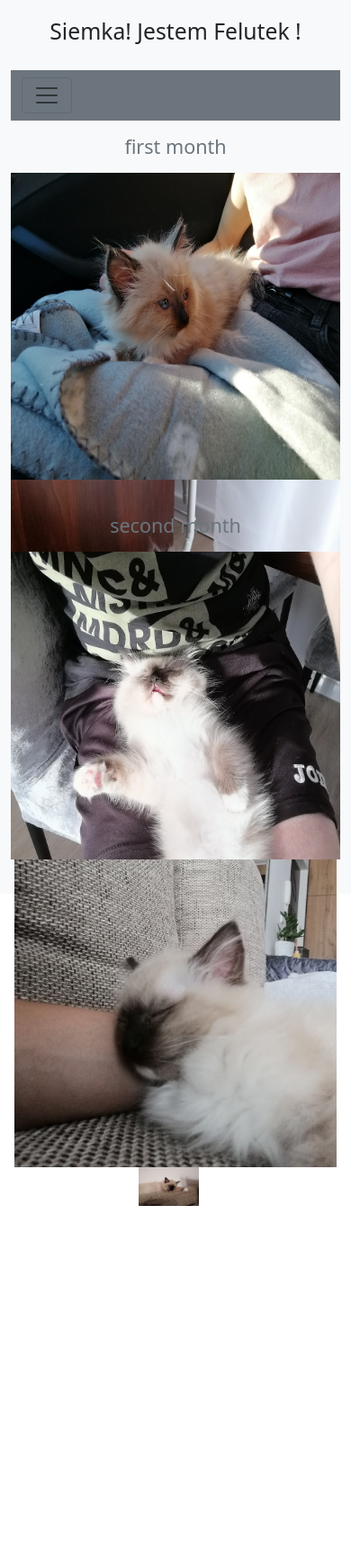
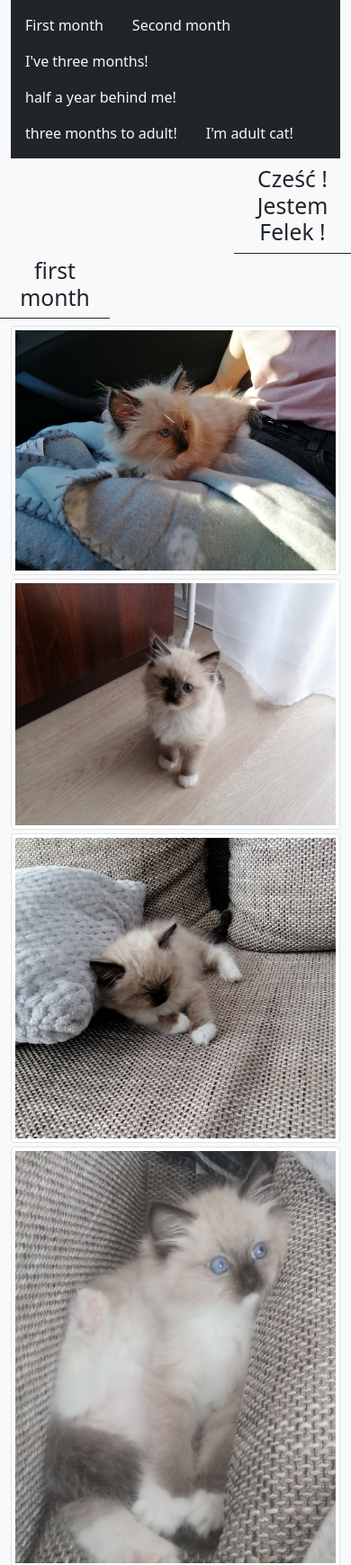
Before and after one commit to AlbertB93/Felek, a plain HTML site: page index.html in a window 390 px wide. Shown: the top 1739 px of the page at 90% size. Before the commit the page ends 1350 px from the top, so only its background shows below. Drawn offline with nearby package versions, Linux system fonts and the light colour scheme.

Commit message:
Simple page wth BS5.  Added Nav.

```diff
--- a/index.html
+++ b/index.html
@@ -3,7 +3,7 @@
   <head>
     <meta charset="UTF-8" />
     <meta name="viewport" content="width=device-width, initial-scale=1.0" />
-    <title>Document</title>
+    <title>Poznaj Felka!</title>
     <link
       href="https://cdn.jsdelivr.net/npm/bootstrap@5.0.2/dist/css/bootstrap.min.css"
       rel="stylesheet"
@@ -13,116 +13,177 @@
   </head>
   <body>
     <div class="container-fluid bg-light">
-      <div class="row p-1">
-        <div class="col p-3">
-          <h2 class="text-center">Siemka! Jestem Felutek !</h2>
+      <nav
+        id="navbar-example2"
+        class="navbar m-0 sticky-top navbar-dark bg-dark d-flex justify-content-end"
+      >
+        <ul class="nav nav-pills">
+          <li class="nav-item">
+            <a class="nav-link link-light" href="#1m">First month</a>
+          </li>
+          <li class="nav-item">
+            <a class="nav-link link-light" href="#2m">Second month</a>
+          </li>
+          <li class="nav-item">
+            <a class="nav-link link-light" href="#3m">I've three months!</a>
+          </li>
+          <li class="nav-item">
+            <a class="nav-link link-light" href="#6m"
+              >half a year behind me!
+            </a>
+          </li>
+          <li class="nav-item">
+            <a class="nav-link link-light" href="#9m">three months to adult!</a>
+          </li>
+          <li class="nav-item">
+            <a class="nav-link link-light" href="#12m">I'm adult cat! </a>
+          </li>
+        </ul>
+      </nav>
+      <div class="row text-center d-flex justify-content-end mt-2">
+        <div class="col-4 border-bottom solid border-dark">
+          <h2>Cześć ! Jestem Felek !</h2>
         </div>
       </div>
-      <nav
-        class="navbar navbar-expand-lg navbar-light bg-secondary text-info mb-3"
-      >
-        <div class="container-fluid">
-          <button
-            class="navbar-toggler"
-            type="button"
-            data-bs-toggle="collapse"
-            data-bs-target="#navbarSupportedContent"
-            aria-controls="navbarSupportedContent"
-            aria-expanded="false"
-            aria-label="Toggle navigation"
-          >
-            <span class="navbar-toggler-icon"></span>
-          </button>
-          <div class="collapse navbar-collapse" id="navbarSupportedContent">
-            <ul class="navbar-nav me-auto mb-2 mb-lg-0">
-              <li class="nav-item">
-                <a class="nav-link active" aria-current="page" href="#"
-                  >Introduction</a
-                >
-              </li>
-              <li class="nav-item">
-                <a class="nav-link" href="#">first month</a>
-              </li>
-              <li class="nav-item">
-                <a class="nav-link" href="#">second month</a>
-              </li>
-              <li class="nav-item">
-                <a class="nav-link" href="#3m">I've three months!</a>
-              </li>
-              <li class="nav-item">
-                <a class="nav-link" href="#6m">half a year behind me! </a>
-              </li>
-              <li class="nav-item">
-                <a class="nav-link" href="#9m">three months to adult! </a>
-              </li>
-              <li class="nav-item">
-                <a class="nav-link" href="#">I'm adult cat! </a>
-              </li>
-            </ul>
+      <div class="row mt-1">
+        <div class="row text-center">
+          <div class="col-4 border-bottom solid border-dark">
+            <h2 id="1m">first month</h2>
           </div>
         </div>
-      </nav>
-
-      <div class="row">
-        <div class="col text-secondary m-auto mb-2">
-          <h4 class="text-center">first month</h4>
+      </div>
+      <div class="row mt-1 align-items-baseline justify-content-center">
+        <div class="col-sm-6 col-lg-4 col-xl-3 mt-1">
+          <img src="images/1m/1m-1.jpg" class="img-thumbnail" alt="..." />
+        </div>
+        <div class="col-sm-6 col-lg-4 col-xl-3 mt-1">
+          <img src="images/1m/1m-2.jpg" class="img-thumbnail" alt="..." />
+        </div>
+        <div class="col-sm-6 col-lg-4 col-xl-3 mt-1">
+          <img src="images/1m/1m-3.jpg" class="img-thumbnail" alt="..." />
+        </div>
+        <div class="col-sm-6 col-lg-4 col-xl-3 mt-1">
+          <img src="images/1m/1m-4.jpg" class="img-thumbnail" alt="..." />
+        </div>
+        <div class="col-sm-6 col-lg-4 col-xl-3 mt-1">
+          <img src="images/1m/1m-5.jpg" class="img-thumbnail" alt="..." />
+        </div>
+        <div class="col-sm-6 col-lg-4 col-xl-3 mt-1">
+          <img src="images/1m/1m-6.jpg" class="img-thumbnail" alt="..." />
+        </div>
+        <div class="col-sm-6 col-lg-4 col-xl-3 mt-1">
+          <img src="images/1m/1m-7.jpg" class="img-thumbnail" alt="..." />
+        </div>
+        <div class="col-sm-6 col-lg-4 col-xl-3 mt-1">
+          <img src="images/1m/1m-8.jpg" class="img-thumbnail" alt="..." />
         </div>
       </div>
-      <div
-        class="row row-cols-3 d-flex justify-content-evenly"
-        style="height: 45vh"
-      >
-        <img
-          src="images/1m/1m-1.jpg"
-          class=""
-          alt="..."
-          style="height: 90%; width: auto"
-        />
 
-        <img
-          src="images/1m/1m-2.jpg"
-          class=""
-          alt="..."
-          style="height: 90%; width: auto"
-        />
-        <div class="row">
-          <img
-            src="images/1m/1m-3.jpg"
-            class=""
-            alt="..."
-            style="height: 82%; width: auto"
-          />
+      <div class="row mt-1 m-4">
+        <div class="row text-center">
+          <div class="col-4 border-bottom solid border-dark">
+            <h2 id="2m">second month</h2>
+          </div>
         </div>
       </div>
-      <div class="row">
-        <div class="col text-secondary m-auto mb-2">
-          <h4 class="text-center">second month</h4>
+      <div class="row mt-1 d-flex align-items-center justify-content-center">
+        <div class="col-sm-6 col-lg-4 col-xl-3 mt-1">
+          <img src="images/1m/1m-1.jpg" class="img-fluid" alt="..." />
+        </div>
+        <div class="col-sm-6 col-lg-4 col-xl-3 mt-1">
+          <img src="images/1m/1m-2.jpg" class="img-fluid" alt="..." />
+        </div>
+        <div class="col-sm-6 col-lg-4 col-xl-3 mt-1">
+          <img src="images/1m/1m-3.jpg" class="img-fluid" alt="..." />
+        </div>
+        <div class="col-sm-6 col-lg-4 col-xl-3 mt-1">
+          <img src="images/1m/1m-3.jpg" class="img-fluid" alt="..." />
         </div>
       </div>
-      <div
-        class="row row-cols-3 d-flex justify-content-evenly"
-        style="height: 45vh"
-      >
-        <img
-          src="images/2m/2m-1.jpg"
-          class=""
-          alt="..."
-          style="height: 90%; width: auto"
-        />
+      <div class="row mt-1">
+        <div class="row text-center">
+          <div class="col-4 border-bottom solid border-dark">
+            <h2 id="3m">I've three months!</h2>
+          </div>
+        </div>
+      </div>
+      <div class="row mt-1 d-flex align-items-center justify-content-center">
+        <div class="col-sm-6 col-lg-4 col-xl-3 mt-1">
+          <img src="images/1m/1m-1.jpg" class="img-fluid" alt="..." />
+        </div>
+        <div class="col-sm-6 col-lg-4 col-xl-3 mt-1">
+          <img src="images/1m/1m-2.jpg" class="img-fluid" alt="..." />
+        </div>
+        <div class="col-sm-6 col-lg-4 col-xl-3 mt-1">
+          <img src="images/1m/1m-3.jpg" class="img-fluid" alt="..." />
+        </div>
+        <div class="col-sm-6 col-lg-4 col-xl-3 mt-1">
+          <img src="images/1m/1m-3.jpg" class="img-fluid" alt="..." />
+        </div>
+      </div>
 
-        <img
-          src="images/2m/2m-2.jpg"
-          class=""
-          alt="..."
-          style="height: 90%; width: auto"
-        />
-        <div class="row">
-          <img
-            src="images/2m/2m-3.jpg"
-            class=""
-            alt="..."
-            style="height: 82%; width: auto"
-          />
+      <div class="row mt-1">
+        <div class="row text-center">
+          <div class="col-4 border-bottom solid border-dark">
+            <h2 id="6m">half a year behind me !</h2>
+          </div>
+        </div>
+      </div>
+      <div class="row mt-1 d-flex align-items-center justify-content-center">
+        <div class="col-sm-6 col-lg-4 col-xl-3 mt-1">
+          <img src="images/1m/1m-1.jpg" class="img-fluid" alt="..." />
+        </div>
+        <div class="col-sm-6 col-lg-4 col-xl-3 mt-1">
+          <img src="images/1m/1m-2.jpg" class="img-fluid" alt="..." />
+        </div>
+        <div class="col-sm-6 col-lg-4 col-xl-3 mt-1">
+          <img src="images/1m/1m-3.jpg" class="img-fluid" alt="..." />
+        </div>
+        <div class="col-sm-6 col-lg-4 col-xl-3 mt-1">
+          <img src="images/1m/1m-3.jpg" class="img-fluid" alt="..." />
+        </div>
+      </div>
+
+      <div class="row mt-1">
+        <div class="row text-center">
+          <div class="col-4 border-bottom solid border-dark">
+            <h2 id="9m">three months to adult!</h2>
+          </div>
+        </div>
+      </div>
+      <div class="row mt-1 d-flex align-items-center justify-content-center">
+        <div class="col-sm-6 col-lg-4 col-xl-3 mt-1">
+          <img src="images/1m/1m-1.jpg" class="img-fluid" alt="..." />
+        </div>
+        <div class="col-sm-6 col-lg-4 col-xl-3 mt-1">
+          <img src="images/1m/1m-2.jpg" class="img-fluid" alt="..." />
+        </div>
+        <div class="col-sm-6 col-lg-4 col-xl-3 mt-1">
+          <img src="images/1m/1m-3.jpg" class="img-fluid" alt="..." />
+        </div>
+        <div class="col-sm-6 col-lg-4 col-xl-3 mt-1">
+          <img src="images/1m/1m-3.jpg" class="img-fluid" alt="..." />
+        </div>
+      </div>
+      <div class="row mt-1">
+        <div class="row text-center">
+          <div class="col-4 border-bottom solid border-dark">
+            <h2 id="12m">I'm adult cat!</h2>
+          </div>
+        </div>
+      </div>
+      <div class="row mt-1 d-flex align-items-center justify-content-center">
+        <div class="col-sm-6 col-lg-4 col-xl-3 mt-1">
+          <img src="images/1m/1m-1.jpg" class="img-fluid" alt="..." />
+        </div>
+        <div class="col-sm-6 col-lg-4 col-xl-3 mt-1">
+          <img src="images/1m/1m-2.jpg" class="img-fluid" alt="..." />
+        </div>
+        <div class="col-sm-6 col-lg-4 col-xl-3 mt-1">
+          <img src="images/1m/1m-3.jpg" class="img-fluid" alt="..." />
+        </div>
+        <div class="col-sm-6 col-lg-4 col-xl-3 mt-1">
+          <img src="images/1m/1m-3.jpg" class="img-fluid" alt="..." />
         </div>
       </div>
     </div>
```
Also changed, not shown: images/1m/1m-4.jpg (added), images/1m/1m-5.jpg (added), images/1m/1m-7.jpg (added), images/1m/1m-8.jpg (added), 1 other file.
